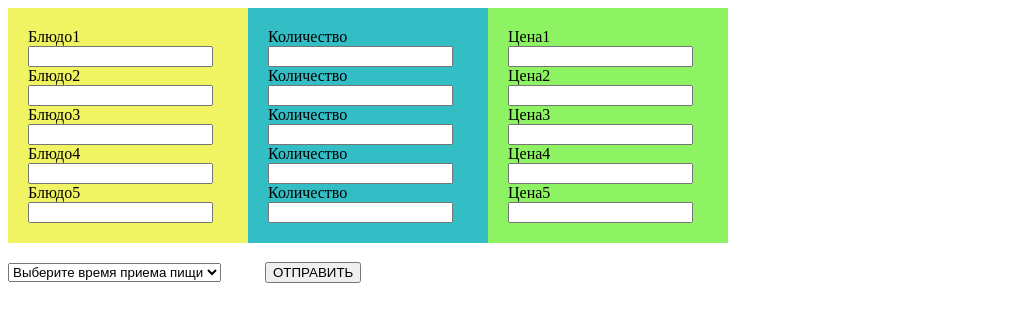
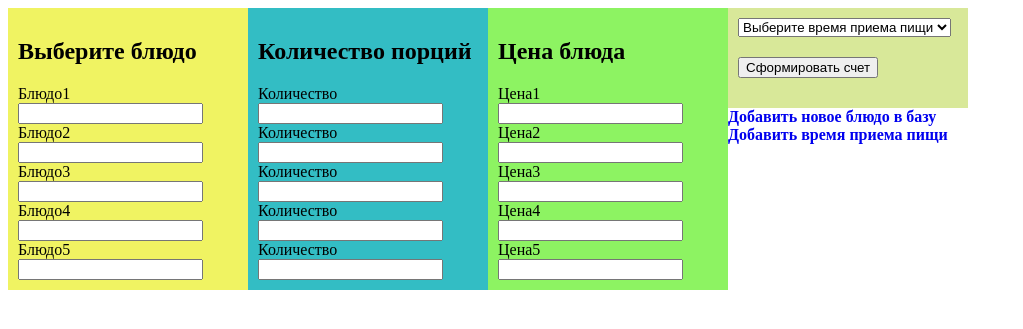
Before and after one commit to NikolayEk/PHP, a PHP site: page / in a window 1280 px wide. Shown: the top 329 px of the page, without its empty margins (0-1023 px from the left). Run offline with PHP 8.4, Linux system fonts and the light colour scheme.

Commit message:
add forms add_dishs & add_foodtime

```diff
--- /dev/null
+++ b/blocks/db.php
@@ -0,0 +1,2 @@
+<?php
+$db=mysqli_connect('localhost','root','','menu');
--- a/index.php
+++ b/index.php
@@ -1,61 +1,72 @@
+<?php
+include("blocks/db.php");?>
 <!DOCTYPE html>
 <html>
 <head>
 	<meta charset="utf-8">
-	<title>maket</title>
+	<title>Restaurant</title>
 </head>
 <body>
 
 		<form name="eda" method="post" action="result.php">
 <!--блюдо-->
-			<div style="background: #F0F362; float: left; width: 200px; padding: 20px;">
-				<label for="food1">Блюдо1</label>
+			<div style="background: #F0F362; float: left; width: 220px; padding: 10px;">
+				<h2>Выберите блюдо</h2>
+				<label style="display: block;" for="food1">Блюдо1</label>
 				<input type="text" name="dish1" id="food1">
-				<label for="food2">Блюдо2</label>
+				<label style="display: block;" for="food2">Блюдо2</label>
 				<input type="text" name="dish2" id="food2">
-				<label for="food3">Блюдо3</label>
+				<label style="display: block;" for="food3">Блюдо3</label>
 				<input type="text" name="dish3" id="food3">
-				<label for="food4">Блюдо4</label>
+				<label style="display: block;" for="food4">Блюдо4</label>
 				<input type="text" name="dish4" id="food4">
-				<label for="food5">Блюдо5</label>
+				<label style="display: block;" for="food5">Блюдо5</label>
 				<input type="text" name="dish5" id="food5">
 			</div>
 <!--количество-->
-			<div style="background: #33bdc4; float: left; width: 200px; padding: 20px;">
-				<label for="unit1">Количество</label>
+			<div style="background: #33bdc4; float: left; width: 220px; padding: 10px;">
+				<h2>Количество порций</h2>
+				<label style="display: block;" for="unit1">Количество</label>
 				<input type="text" name="unit1" id="unit1">
-				<label for="unit2">Количество</label>
+				<label style="display: block;" for="unit2">Количество</label>
 				<input type="text" name="unit2" id="unit2">
-				<label for="unit3">Количество</label>
+				<label style="display: block;" for="unit3">Количество</label>
 				<input type="text" name="unit3" id="unit3">
-				<label for="unit4">Количество</label>
+				<label style="display: block;" for="unit4">Количество</label>
 				<input type="text" name="unit4" id="unit4">
-				<label for="unit5">Количество</label>
+				<label style="display: block;" for="unit5">Количество</label>
 				<input type="text" name="unit5" id="unit5">
 			</div>
 <!--цена-->
-			<div style="background: #8DF362; display: inline-block; width: 200px;  padding: 20px;">
-				<label for="cost1">Цена1</label>
+			<div style="background: #8DF362; float: left; width: 220px;  padding: 10px;">
+				<h2>Цена блюда</h2>
+				<label style="display: block;" for="cost1">Цена1</label>
 				<input type="text" name="price1" id="cost1">
-				<label for="cost2">Цена2</label>
+				<label style="display: block;" for="cost2">Цена2</label>
 				<input type="text" name="price2" id="cost2">
-				<label for="cost3">Цена3</label>
+				<label style="display: block;" for="cost3">Цена3</label>
 				<input type="text" name="price3" id="cost3">
-				<label for="cost4">Цена4</label>
+				<label style="display: block;" for="cost4">Цена4</label>
 				<input type="text" name="price4" id="cost4">
-				<label for="cost5">Цена5</label>
+				<label style="display: block;" for="cost5">Цена5</label>
 				<input type="text" name="price5" id="cost5">
 			</div>
-			<div>
-				<select name="foodtime" style="margin: 20px 20px 20px 0px;">
+
+			<div style="background: #d8e899; padding: 10px; width: 220px; display: inline-block;">
+				<select name="foodtime">
 					<option>Выберите время приема пищи</option>
 					<option value="ЗАВТРАК">Завтрак</option>
 					<option value="ОБЕД">Обед</option>
 					<option value="УЖИН">Ужин</option>
 				</select>
-				<button type="submit" style="margin-left: 20px;">ОТПРАВИТЬ</button>
+				<br>
+				<button type="submit" style="margin: 20px 0;">Сформировать счет</button>
 			</div>
+
+
 		  </form>
+		  <a href="admin/add_dish.php" style="display: block; text-decoration: none; font-weight: bold;">Добавить новое блюдо в базу</a>
+		  <a href="admin/add_foodtime.php" style="display: block; text-decoration: none;font-weight: bold;">Добавить время приема пищи</a>
 
 
 </body>
```
Also changed, not shown: admin/add_dish.php (added, +63 -0 lines), admin/add_foodtime.php (added, +34 -0 lines), result.php (+10 -9 lines).
